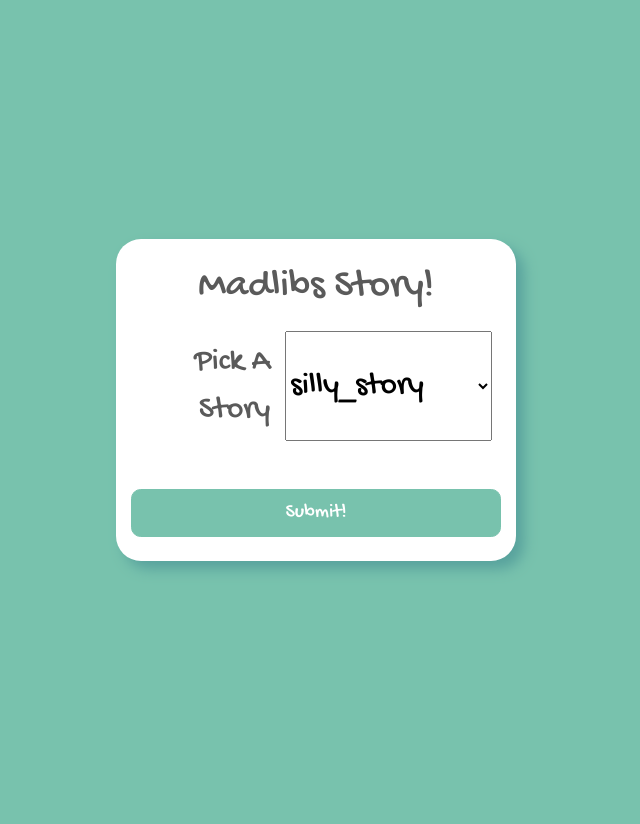
After one commit to mykeychain/flask-mad-libs, a Flask app: page / in a window 1280 px wide. The commit adds this page. Shown: the whole page, without its empty margins (324-964 px from the left). Run offline with Flask 2, Linux system fonts and the light colour scheme.

Commit message:
further study - user picks story

```diff
--- a/app.py
+++ b/app.py
@@ -1,28 +1,40 @@
 from flask import Flask, render_template, request
 from flask_debugtoolbar import DebugToolbarExtension
 
-from stories import silly_story
+import stories
 
 app = Flask(__name__)
 app.config['SECRET_KEY'] = "secret"
 
 debug = DebugToolbarExtension(app)
 
+@app.route("/")
+def choose_story():
+    """ Generates drop down for user to choose a story template. """
+
+    return render_template("index.html",
+        story_templates=stories.story_templates)
+
+
 @app.route("/form")
 def show_form():
     """ Generates and returns form from list of prompts. """
 
+    template = request.args["story-templates"]
+
     return render_template("questions.html",
-        prompts=silly_story.prompts)
+        prompts = stories.story_templates[template].prompts,
+        story_template = template)
 
 
 @app.route("/story")
 def show_story():
     """ Generates and returns story from form inputs.  """
 
+    story_type = request.args["story_template"]
     inputs = request.args
 
-    full_story = silly_story.generate(inputs)
+    full_story = stories.story_templates[story_type].generate(inputs)
 
     return render_template("story.html",
-        story=full_story)
+        story = full_story)
--- a/stories.py
+++ b/stories.py
@@ -50,3 +50,5 @@ excited_story = Story(
     ["noun", "verb"],
     """OMG!! OMG!! I love to {verb} a {noun}!"""
 )
+
+story_templates = {"silly_story": silly_story, "excited_story": excited_story}
--- /dev/null
+++ b/templates/index.html
@@ -0,0 +1,32 @@
+{% extends 'base.html' %}
+
+{% block title %} Pick A Story {% endblock %}
+
+{% block content %}
+
+
+<h1 class="pt-4 mb-3 text-center">Madlibs Story!</h1>
+
+<form action="/form" class="pb-4">
+
+  <h2 class="pt-1 pl-3 pr-3 pb-4">
+    <div class="form-group row">
+        <label for="story-templates" class="col-5 col-form-label text-right">
+            Pick A Story
+        </label>
+        <select id="story-templates" name="story-templates">
+            {% for template in story_templates %}
+            <option value="{{ template }}">{{ template }}</option>
+            {% endfor %}
+        </select>
+
+    </div>
+  </h2>
+
+  <button class="btn btn-primary btn-lg w-100">
+    Submit!
+  </button>
+
+</form>
+
+{% endblock %}
```
Also changed, not shown: templates/questions.html (+8 -1 lines).
